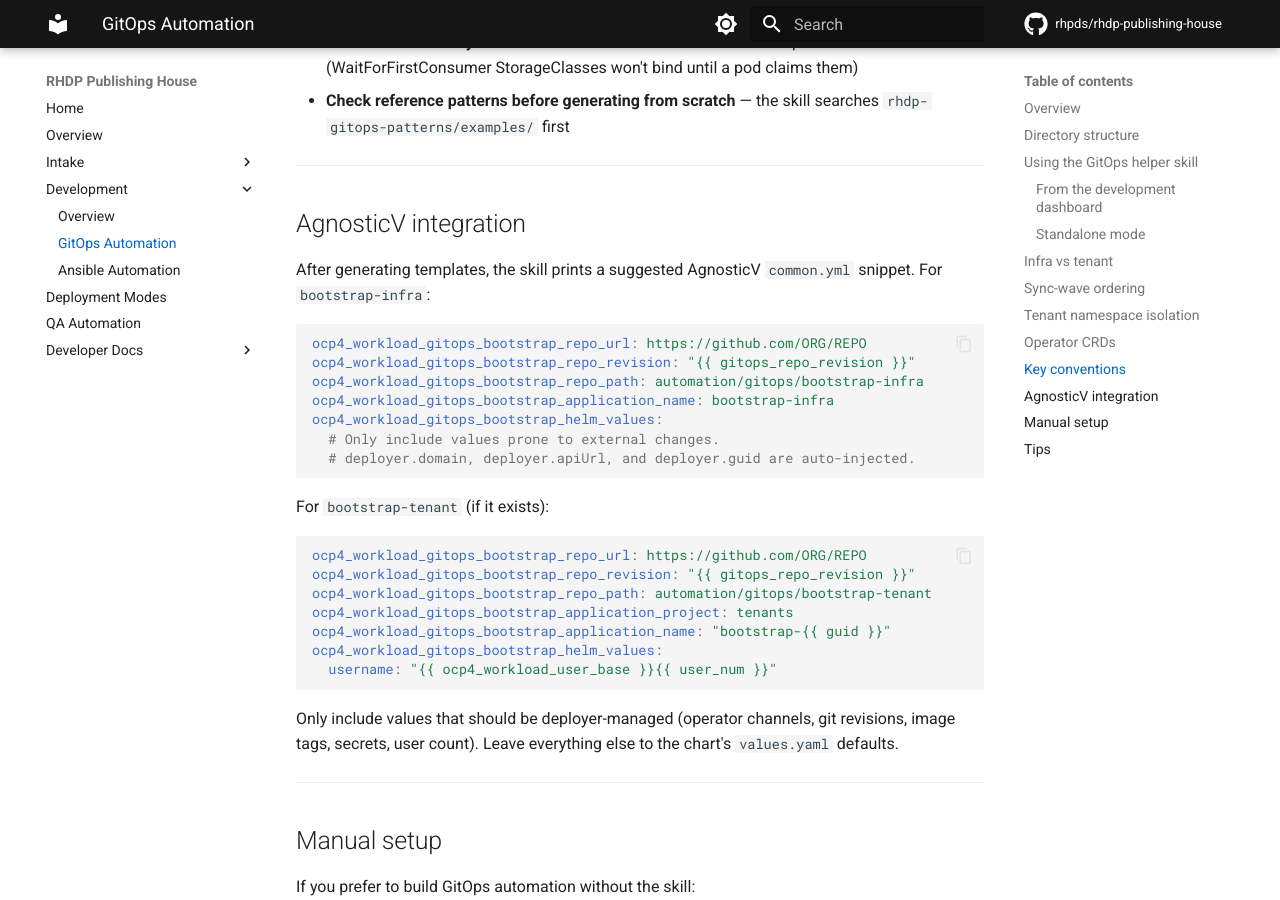
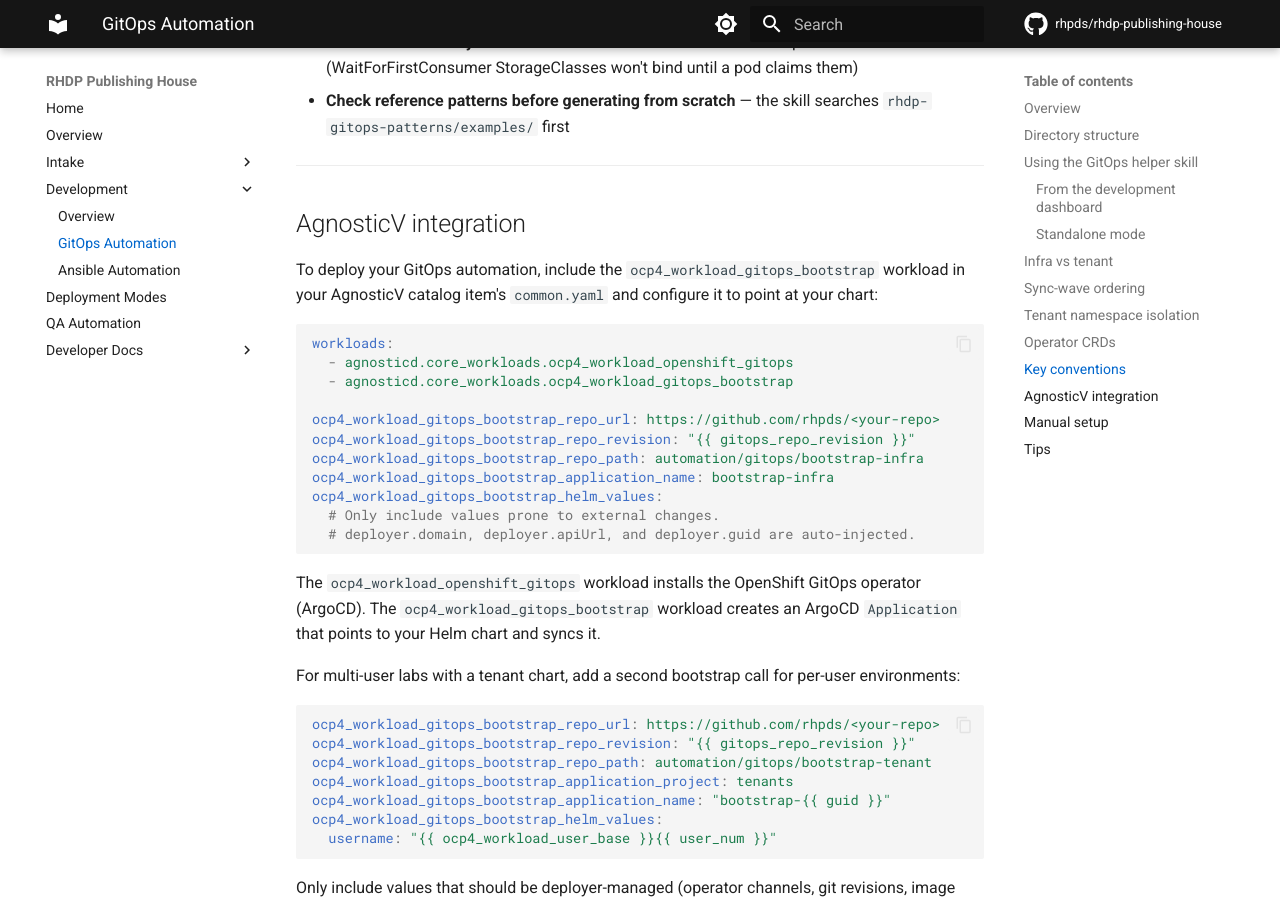
Before and after one commit to rhpds/rhdp-publishing-house, an MkDocs documentation site: the page built from docs/user/gitops.md, in a window 1280 px wide and 900 px high, scrolled down 4052 px. Built offline with MkDocs 1.6.1 and Material for MkDocs 9.7.7, drawn with Linux system fonts in a browser that asks for light colours; comment, search, counter and statistics services are not loaded.

Commit message:
docs: add workload and bootstrap role example for AgnosticV GitOps integration

````diff
--- a/docs/user/gitops.md
+++ b/docs/user/gitops.md
@@ -143,10 +143,14 @@ This prevents ArgoCD from failing the dry-run when the CRD doesn't exist yet (th
 
 ## AgnosticV integration
 
-After generating templates, the skill prints a suggested AgnosticV `common.yml` snippet. For `bootstrap-infra`:
+To deploy your GitOps automation, include the `ocp4_workload_gitops_bootstrap` workload in your AgnosticV catalog item's `common.yaml` and configure it to point at your chart:
 
 ```yaml
-ocp4_workload_gitops_bootstrap_repo_url: https://github.com/ORG/REPO
+workloads:
+  - agnosticd.core_workloads.ocp4_workload_openshift_gitops
+  - agnosticd.core_workloads.ocp4_workload_gitops_bootstrap
+
+ocp4_workload_gitops_bootstrap_repo_url: https://github.com/rhpds/<your-repo>
 ocp4_workload_gitops_bootstrap_repo_revision: "{{ gitops_repo_revision }}"
 ocp4_workload_gitops_bootstrap_repo_path: automation/gitops/bootstrap-infra
 ocp4_workload_gitops_bootstrap_application_name: bootstrap-infra
@@ -155,10 +159,12 @@ ocp4_workload_gitops_bootstrap_helm_values:
   # deployer.domain, deployer.apiUrl, and deployer.guid are auto-injected.
 ```
 
-For `bootstrap-tenant` (if it exists):
+The `ocp4_workload_openshift_gitops` workload installs the OpenShift GitOps operator (ArgoCD). The `ocp4_workload_gitops_bootstrap` workload creates an ArgoCD `Application` that points to your Helm chart and syncs it.
+
+For multi-user labs with a tenant chart, add a second bootstrap call for per-user environments:
 
 ```yaml
-ocp4_workload_gitops_bootstrap_repo_url: https://github.com/ORG/REPO
+ocp4_workload_gitops_bootstrap_repo_url: https://github.com/rhpds/<your-repo>
 ocp4_workload_gitops_bootstrap_repo_revision: "{{ gitops_repo_revision }}"
 ocp4_workload_gitops_bootstrap_repo_path: automation/gitops/bootstrap-tenant
 ocp4_workload_gitops_bootstrap_application_project: tenants
````
